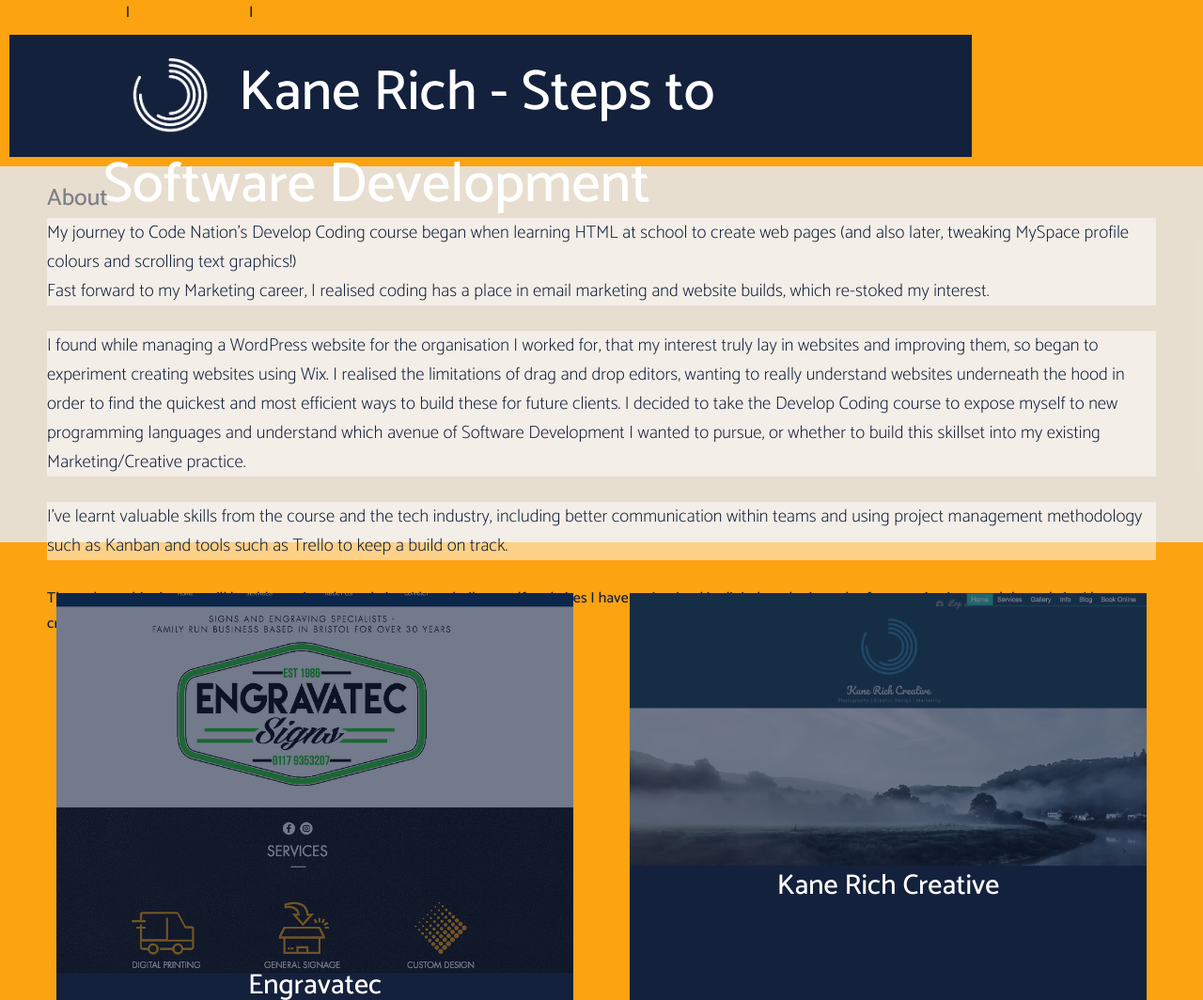
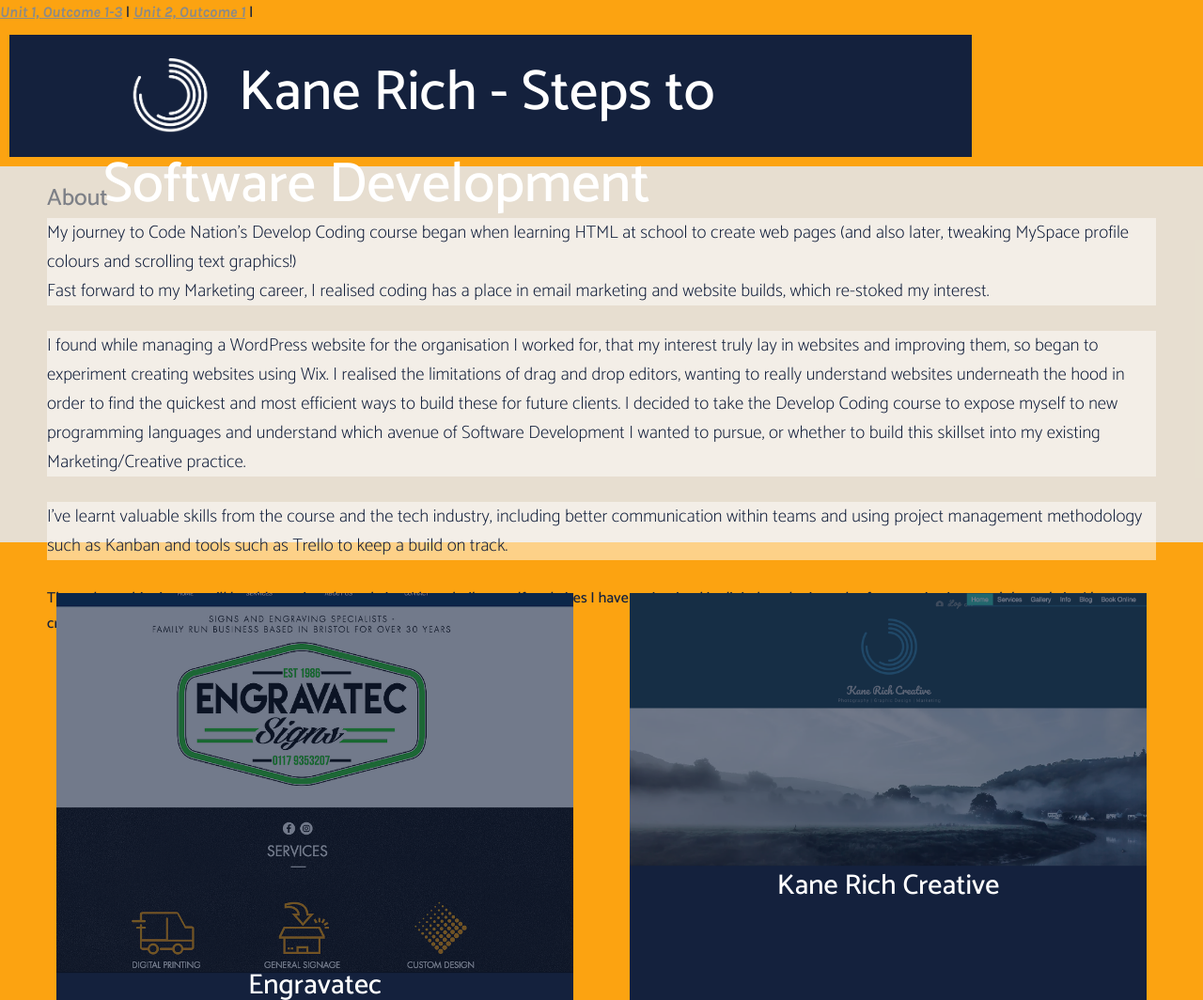
Before and after one commit to kanebristol/first_website, a plain HTML site: page index.html in a window 1280 px wide. Shown: the top 1064 px of the page at 94% size. Drawn offline with Linux system fonts and the light colour scheme.

Commit message:
Add files via upload

```diff
--- a/main.css
+++ b/main.css
@@ -21,21 +21,21 @@ li {
 
     /* unvisited link */
 a:link {
-    color: rgba(255, 163, 17, 1);
+    color: rgb(138, 138, 136);
     font-family: Karla;
     font-weight: 200;
   }
 
   /* visited link */
 a:visited {
-    color:rgba(20, 33, 61, 1);
+    color: rgb(138, 138, 136);
     font-family: Karla;
     font-weight: 200;
   }
 
   /* mouse over link */
 a:hover {
-    color: rgba(229, 229, 229, 1);
+    color: rgb(231, 255, 17);
     font-family: Karla;
     font-weight: 200;
   }
```
